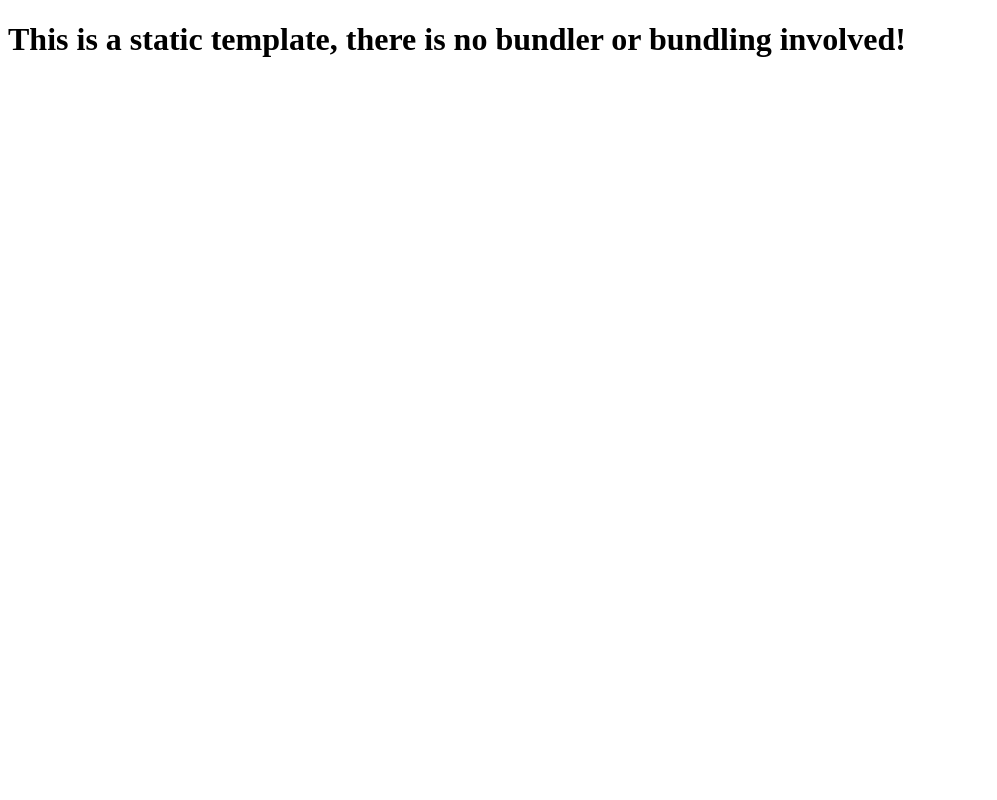
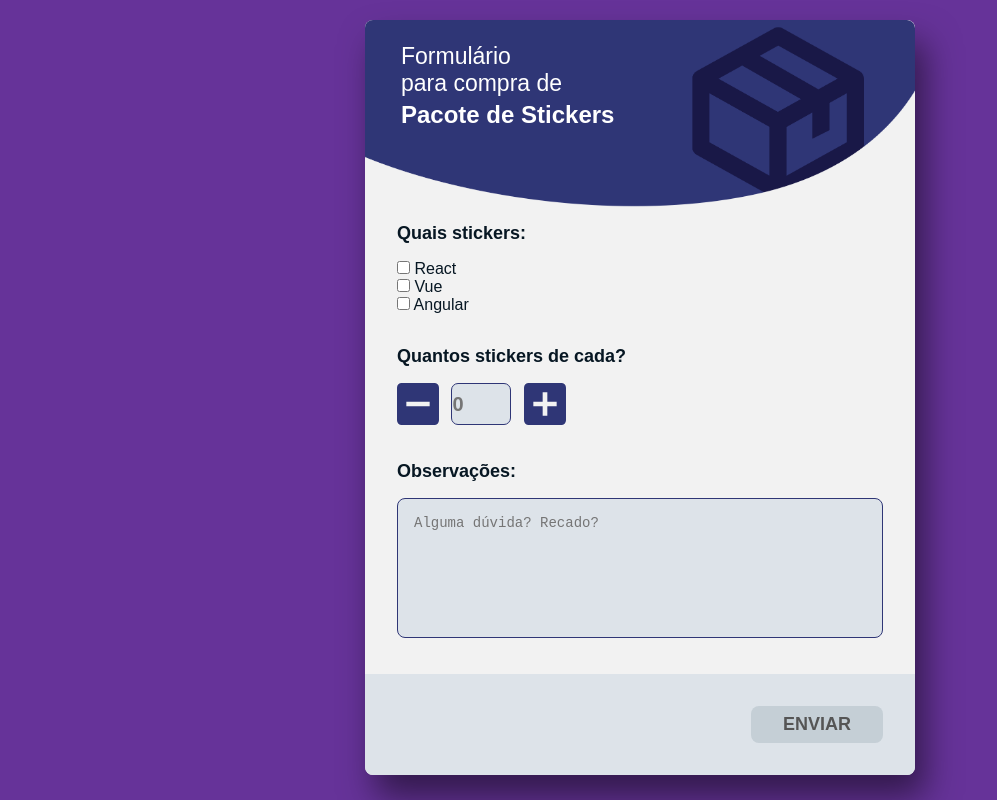
Before and after one commit to isabellacacelia/desafio-vagas.com, a website: page index.html in a window 1280 px wide. Shown: the whole page, without its empty margins (0-997 px from the left). Drawn offline with Linux system fonts and the light colour scheme; a web font is replaced by a local one.

Commit message:
Adicionando novas paginas

```diff
--- /dev/null
+++ b/css/style.css
@@ -0,0 +1,137 @@
+@import url("https://rsms.me/inter/inter.css");
+
+html {
+  font-family: "Inter", sans-serif;
+}
+
+@supports (font-variation-settings: normal) {
+  html {
+    font-family: "Inter var", sans-serif;
+  }
+}
+
+* {
+  box-sizing: border-box;
+  margin: 0;
+  padding: 0;
+}
+
+body {
+  background: rebeccapurple;
+  color: #071723;
+}
+
+.box {
+  background-color: #f2f2f2;
+  border-radius: 8px;
+  box-shadow: 10px 22px 34px 0 rgba(0, 0, 0, 0.5);
+  margin: 20px auto;
+  overflow: hidden;
+  width: 550px;
+}
+@media (max-width: 500px) {
+  .box {
+    margin: 0;
+    width: 100%;
+    border-radius: 0;
+  }
+}
+
+.space {
+  margin-bottom: 16px;
+}
+
+.space-md {
+  margin-bottom: 32px;
+}
+
+label {
+  font-size: 18px;
+  font-weight: 600;
+}
+
+header {
+  background: url(../img/header.png) center right no-repeat;
+  background-size: cover;
+  height: 187px;
+  padding: 23px 36px;
+  width: 100%;
+}
+
+header h1 {
+  color: #fff;
+  font-size: 23px;
+  font-weight: 300;
+}
+
+header h1 span {
+  font-weight: bold;
+  font-size: 24px;
+  line-height: 1.46;
+}
+
+form textarea {
+  background: #dde3e9;
+  border: 1px solid #2f3676;
+  border-radius: 8px;
+  color: #071723;
+  height: 140px;
+  padding: 16px;
+  resize: none;
+  width: 100%;
+  font-size: 14px;
+}
+
+fieldset {
+  padding: 0 32px;
+  border: none;
+}
+
+.counter svg {
+  fill: #2f3676;
+}
+
+.counter input {
+  background: #dde3e9;
+  border: 1px solid #2f3676;
+  border-radius: 7px;
+  font-size: 20px;
+  font-weight: bold;
+  margin: 0 8px;
+  height: 42px;
+  width: 60px;
+  vertical-align: top;
+}
+
+footer {
+  padding: 32px;
+  background: #dde3e9;
+  display: flex;
+  justify-content: flex-end;
+}
+
+footer button {
+  background: #2f3676;
+  border: 0;
+  border-radius: 8px;
+  color: #fff;
+  font-size: 18px;
+  text-transform: uppercase;
+  font-weight: bold;
+  padding: 8px 32px;
+  cursor: pointer;
+}
+
+footer button:focus,
+footer button:hover {
+  background: #191847;
+}
+footer .disabled:focus,
+footer .disabled:hover {
+  background: #c5cfd6;
+}
+
+footer .disabled {
+  background: #c5cfd6;
+  color: #555555;
+}
--- a/index.html
+++ b/index.html
@@ -1,12 +1,82 @@
 <!DOCTYPE html>
-<html lang="en">
+<html lang="pt-br">
   <head>
-    <meta charset="UTF-8">
-    <meta name="viewport" content="width=device-width, initial-scale=1.0">
-    <meta http-equiv="X-UA-Compatible" content="ie=edge">
-    <title>Static Template</title>
+    <title>Teste Frontend VAGAS.com</title>
+    <meta charset="UTF-8" />
+    <meta name="viewport" content="width=device-width, initial-scale=1.0" />
+    <link rel="stylesheet" href="css/style.css" />
   </head>
+
   <body>
-    <h1>This is a static template, there is no bundler or bundling involved!</h1>
+    <div class="box">
+      <header>
+        <h1>
+          Formulário<br />para compra de<br /><span>Pacote de Stickers</span>
+        </h1>
+      </header>
+
+      <div class="space"></div>
+
+      <form method="index.js">
+        <div class="space"></div>
+
+        <fieldset>
+          <label>Quais stickers:</label>
+          <div class="space"></div>
+          <div><input type="checkbox" /> React</div>
+          <div><input type="checkbox" /> Vue</div>
+          <div><input type="checkbox" /> Angular</div>
+        </fieldset>
+
+        <div class="space-md"></div>
+
+        <fieldset>
+          <label>Quantos stickers de cada?</label>
+          <div class="space"></div>
+
+          <div class="counter">
+            <svg
+              id="countMenos"
+              xmlns="http://www.w3.org/2000/svg"
+              width="42"
+              height="42"
+            >
+              <path
+                d="M4.667 0A4.668 4.668 0 0 0 0 4.667v32.666A4.668 4.668 0 0 0 4.667 42h32.666A4.668 4.668 0 0 0 42 37.333V4.667A4.668 4.668 0 0 0 37.333 0H4.667zm28 23.333H9.333v-4.666h23.334v4.666z"
+              />
+            </svg>
+            <input id="count" type="text" placeholder="0" required />
+            <svg
+              id="countMais"
+              xmlns="http://www.w3.org/2000/svg"
+              width="42"
+              height="42"
+            >
+              <path
+                d="M4.667 42h32.666A4.668 4.668 0 0 0 42 37.333V4.667A4.668 4.668 0 0 0 37.333 0H4.667A4.668 4.668 0 0 0 0 4.667v32.666A4.668 4.668 0 0 0 4.667 42zm4.666-23.333h9.334V9.333h4.666v9.334h9.334v4.666h-9.334v9.334h-4.666v-9.334H9.333v-4.666z"
+              />
+            </svg>
+          </div>
+        </fieldset>
+
+        <div class="space-md"></div>
+
+        <fieldset>
+          <label>Observações:</label>
+          <div class="space"></div>
+          <textarea placeholder="Alguma dúvida? Recado?" required></textarea>
+        </fieldset>
+
+        <div class="space-md"></div>
+
+        <footer>
+          <button aria-label="Enviar" onclick="validaFormulario()">
+            Enviar
+          </button>
+        </footer>
+      </form>
+    </div>
+
+    <script src="js/index.js"></script>
   </body>
 </html>
--- /dev/null
+++ b/js/index.js
@@ -0,0 +1,30 @@
+const init = () => {
+  let countMais = document.getElementById("countMais");
+  let countMenos = document.getElementById("countMenos");
+  let campoMsg = document.querySelector("textarea").value;
+  let count = document.getElementById("count");
+
+  countMais.onclick = function () {
+    count.value++;
+  };
+
+  countMenos.onclick = function () {
+    if (count.value > 1) {
+      count.value--;
+    }
+  };
+
+  if (campoMsg == "" && count.value == "") {
+    let btn = document.querySelector("button");
+    btn.classList.add("disabled");
+  }
+};
+
+const validaFormulario = () => {
+  let campoMsg = document.querySelector("textarea").value;
+  if (campoMsg && count.value) {
+    alert("Formulário enviado com sucesso!");
+  }
+};
+
+init();
```
Also changed, not shown: img/header.png (added).
